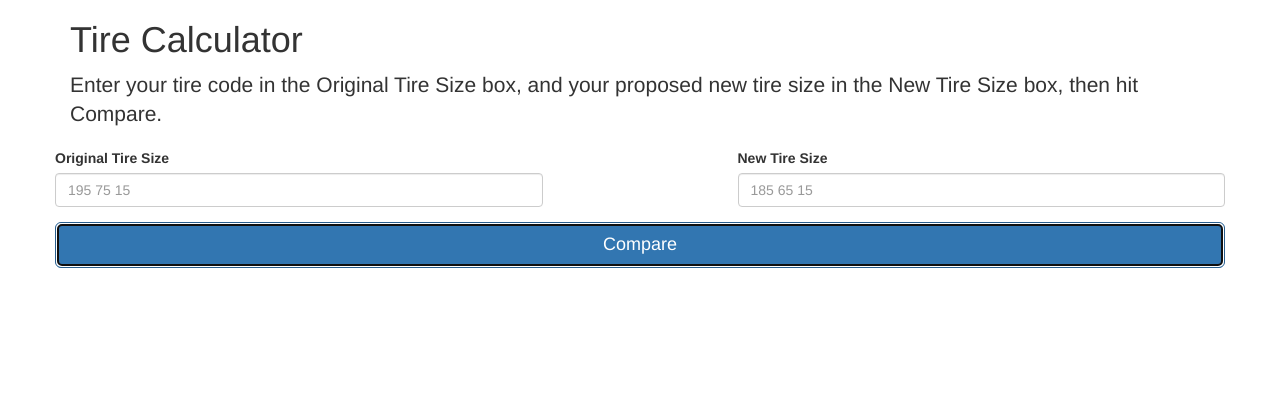
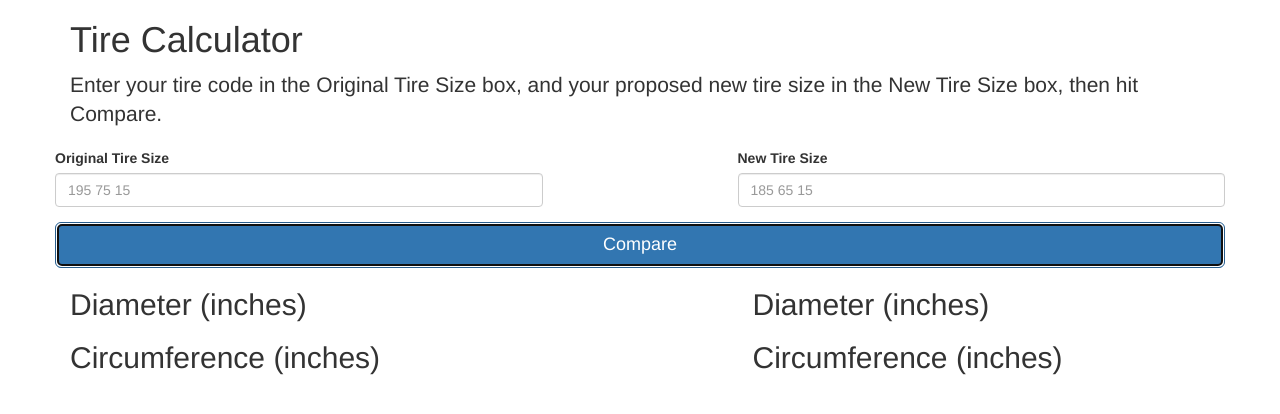
Before and after one commit to barbeque/tire-calculator, a website: page index.html in a window 1280 px wide. Both pictures are taken after a click on the button "Compare". Drawn offline with nearby package versions, Linux system fonts and the light colour scheme.

Commit message:
it does what it says, now just to be useful

```diff
--- a/index.html
+++ b/index.html
@@ -32,6 +32,10 @@
       </div>
       <div id="results" class="row">
         <!-- Calculation results here? -->
+        <div class="col-xs-5 results" id="originalResults">
+        </div>
+        <div class="col-xs-5 col-md-offset-2 results" id="newResults">
+        </div>
       </div>
     </div>
     <script src="http://ajax.googleapis.com/ajax/libs/jquery/1.11.0/jquery.min.js"></script>
--- a/page.js
+++ b/page.js
@@ -27,9 +27,9 @@ function display(oldV, newV) {
   "<p>{{circumference}}</p>";
   template = Handlebars.compile(templateSource);
 
-  $("#results").clear();
-  $("#results").append(template(oldV));
-  $("#results").append(template(newV));
+  $(".results").empty();
+  $("#originalResults").append(template(oldV));
+  $("#newResults").append(template(newV));
 }
 
 function _getValues(tireSize) {
```
